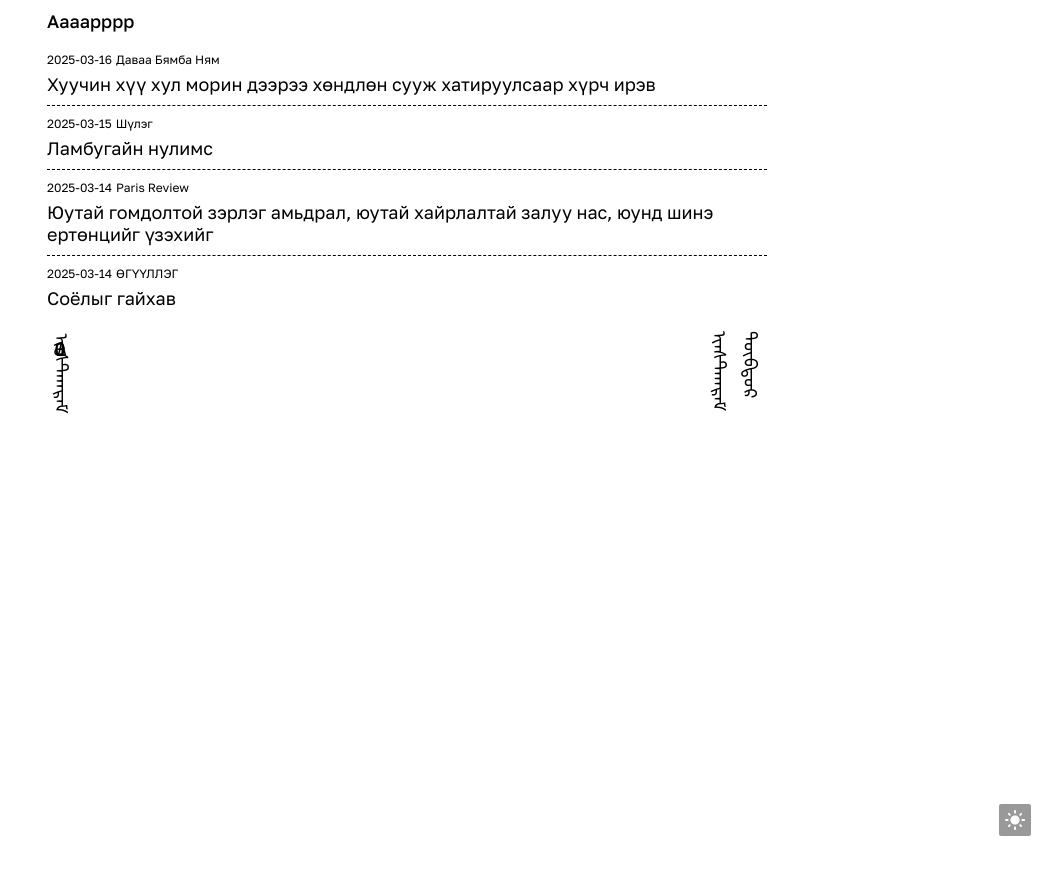
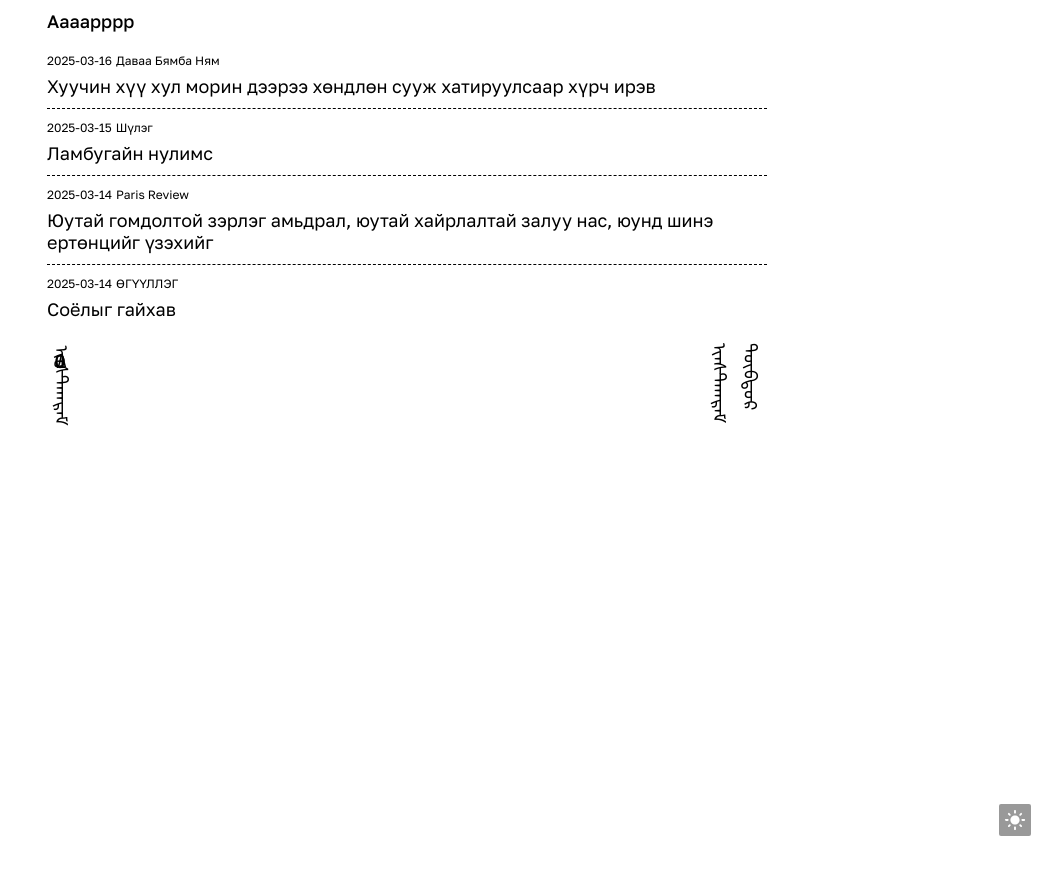
Before and after one commit to aaaarrrrvvvv/aaaarrrrvvvv.github.io, a Jekyll site: the page built from index.html, in a window 1280 px wide. Shown: the top 875 px of the page, without its empty margins (233-1280 px from the left). Built offline with Jekyll 4.4.1, drawn with Linux system fonts in a browser that asks for light colours; some web fonts are replaced.

Commit message:
Update page.css

```diff
--- a/static/css/page.css
+++ b/static/css/page.css
@@ -22,7 +22,7 @@
   display: flex;
   justify-content: flex-start;
   align-items: center;
-  padding-top: 2px;
+  padding-top: 3px;
 }
 .list-post li .date {
   color: #000000;
@@ -48,7 +48,7 @@
   overflow: visible;
   text-overflow: clip;
   word-break: break-word;
-  padding: 2px 0px;
+  padding: 3px 0px;
 }
 .list-post li .title a {
   font-size: 18px;
```
